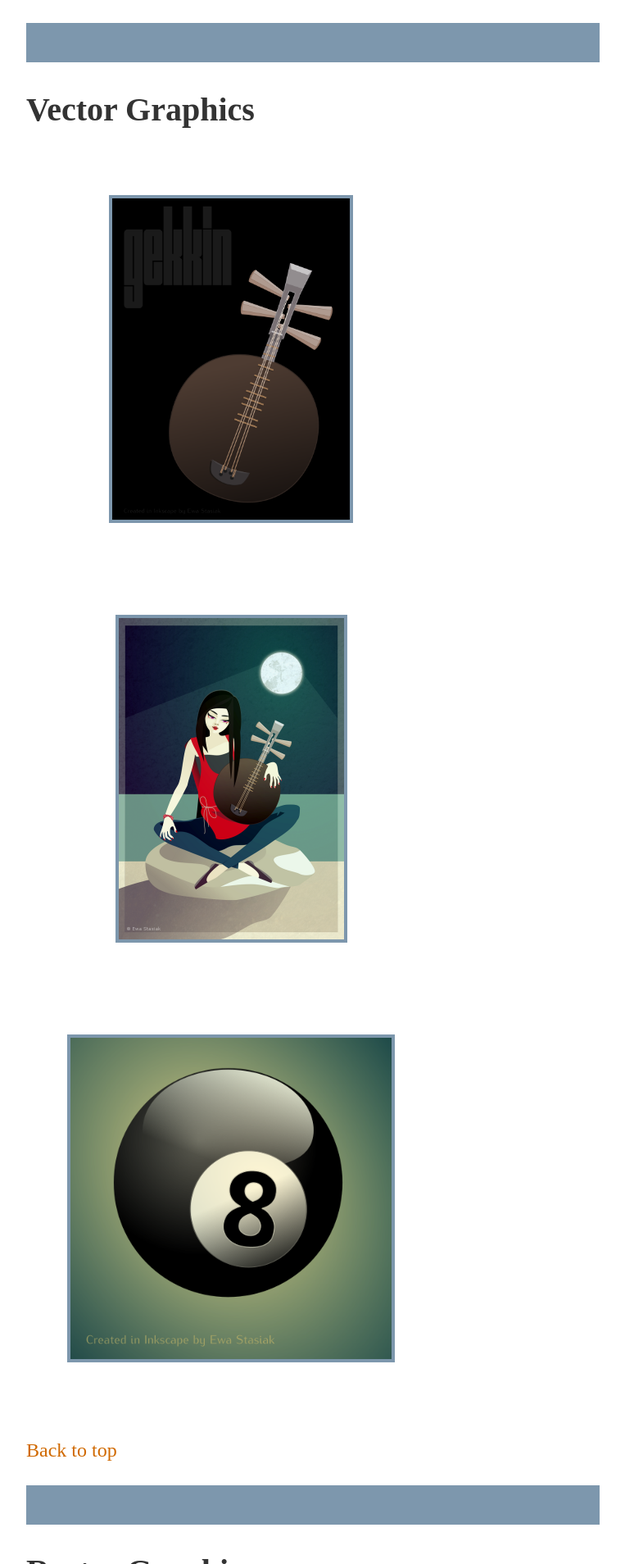
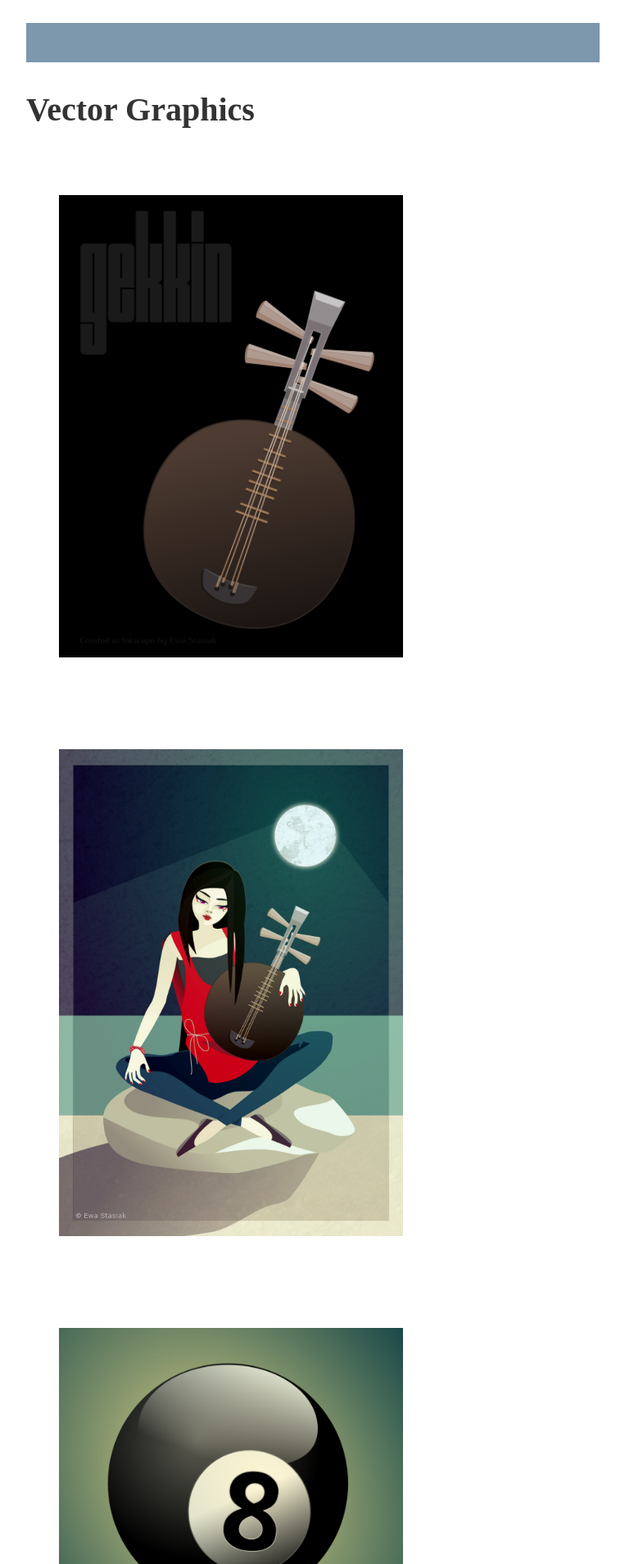
Before and after one commit to ewastasiak/Showcase, a Jekyll site: the page built from artistic/index.html, in a window 1280 px wide. Shown: the part 328-2236 px from the top of the page at 82% size, without its empty margins (258-1021 px from the left). Built offline with Jekyll 4.4.1, drawn with Linux system fonts in a browser that asks for light colours; nearby versions of some CDN libraries; library files that are not in the unit come from our copies.

Commit message:
Updated 'css/main.css' via CloudCannon

```diff
--- a/css/main.css
+++ b/css/main.css
@@ -77,14 +77,14 @@ img {
 	outline-offset: -4px;*/
 }
 
-.img-small {
-	height: 400px;
-	/*min-width: 50px;*/
-	/*object-fit: cover;*/
-	/*object-position: 70% 0;*/
-	outline: 4px solid #7d97ad;
-	outline-offset: -4px;
-}
+/*.img-small {*/
+/*	height: 400px;*/
+/*	min-width: 50px;*/
+/*	object-fit: cover;*/
+/*	object-position: 70% 0;*/
+/*	outline: 4px solid #7d97ad;*/
+/*	outline-offset: -4px;*/
+/*}*/
 
 .img-big {
 	height: auto;
```
